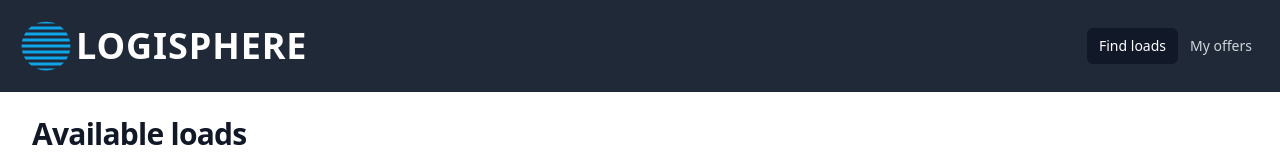
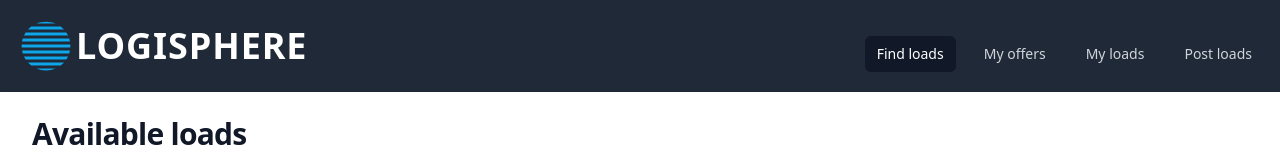
Before and after one commit to dziekiczan1/logisphere, a React (Create React App) app in the folder client/: page / in a window 1280 px wide. Shown: the top 160 px of the page. Built offline with nearby package versions, Linux system fonts and the light colour scheme; no server answers.

Commit message:
build(client): install react-router-dom

```diff
--- a/client/package.json
+++ b/client/package.json
@@ -15,6 +15,7 @@
     "react-dom": "^18.2.0",
     "react-icons": "^4.4.0",
     "react-redux": "^8.0.2",
+    "react-router-dom": "^6.3.0",
     "react-scripts": "5.0.1",
     "redux": "^4.2.0",
     "web-vitals": "^2.1.4"
--- a/client/src/components/Navbar/Navbar.js
+++ b/client/src/components/Navbar/Navbar.js
@@ -2,7 +2,7 @@ import { GiHolosphere } from "react-icons/gi";
 
 const Navbar = () => {
   return (
-    <div className="flex flex-col justify-between p-4 md:flex-row">
+    <div className="flex flex-col justify-between p-2 md:flex-row md:p-4">
       <div className="flex items-center justify-center">
         <GiHolosphere className="text-6xl text-sky-500" />
         <span className="text-4xl tracking-wide uppercase font-semibold">
@@ -10,12 +10,18 @@ const Navbar = () => {
         </span>
       </div>
       <div className="flex items-center justify-center">
-        <ul className="flex flex-col justify-center md:flex-row">
+        <ul className="flex flex-row justify-center gap-2 mt-4 md:gap-4">
           <li class="bg-gray-900 text-white px-3 py-2 rounded-md text-sm font-medium text-center">
             <a href="#">Find loads</a>
           </li>
           <li class="text-gray-300 text-center hover:bg-gray-700 hover:text-white px-3 py-2 rounded-md text-sm font-medium">
             <a href="#">My offers</a>
+          </li>
+          <li class="text-gray-300 text-center hover:bg-gray-700 hover:text-white px-3 py-2 rounded-md text-sm font-medium">
+            <a href="#">My loads</a>
+          </li>
+          <li class="text-gray-300 text-center hover:bg-gray-700 hover:text-white px-3 py-2 rounded-md text-sm font-medium">
+            <a href="#">Post loads</a>
           </li>
         </ul>
       </div>
```
Also changed, not shown: 1 other file (tests, documents, lock files or other folders).
